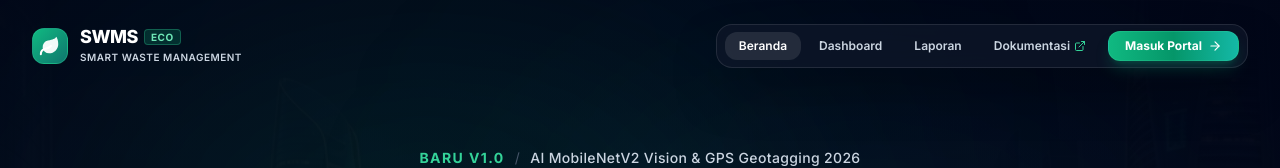
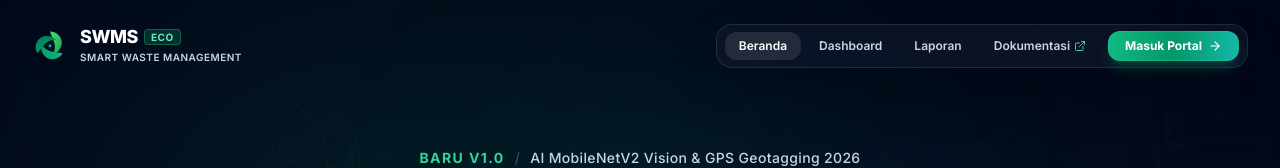
Before and after one commit to Rangga11268/smart-waste-management-system, a Next.js app in the folder web/: page / in a window 1280 px wide. Shown: the top 168 px of the page. Built offline with nearby package versions, Linux system fonts and the light colour scheme.

Commit message:
fix(brand): restore authentic SWMS botanical 3-leaf recycling cycle mark across all headers and sidebars

```diff
--- a/web/src/components/Logo.tsx
+++ b/web/src/components/Logo.tsx
@@ -18,37 +18,72 @@ export default function Logo({
 
   return (
     <div className={cn('inline-flex items-center gap-2.5 sm:gap-3 select-none shrink-0', className)}>
-      {/* High-Contrast Bold Eco Emblem Tile matching Image 4 */}
-      <div
-        className={cn(
-          'flex items-center justify-center rounded-xl shrink-0 transition-transform duration-200 hover:scale-105 shadow-xs',
-          isInverted
-            ? 'bg-gradient-to-br from-emerald-500 to-teal-700 text-white border border-emerald-400/30'
-            : 'bg-gradient-to-br from-emerald-600 via-emerald-600 to-teal-700 text-white shadow-emerald-700/20'
-        )}
-        style={{ width: size, height: size }}
+      {/* Authentic SWMS Botanical 3-Leaf Cycle Mark */}
+      <svg
+        width={size}
+        height={size}
+        viewBox="0 0 256 256"
+        fill="none"
+        xmlns="http://www.w3.org/2000/svg"
+        className="shrink-0 transition-transform duration-200 hover:scale-105"
+        aria-hidden="true"
       >
-        <svg
-          width={Math.round(size * 0.62)}
-          height={Math.round(size * 0.62)}
-          viewBox="0 0 24 24"
-          fill="none"
-          xmlns="http://www.w3.org/2000/svg"
-          aria-hidden="true"
-        >
+        <defs>
+          <linearGradient id="swmsLeafA" x1="0%" y1="0%" x2="100%" y2="100%">
+            <stop offset="0%" stopColor="#4ADE80" />
+            <stop offset="100%" stopColor="#16A34A" />
+          </linearGradient>
+          <linearGradient id="swmsLeafB" x1="0%" y1="0%" x2="100%" y2="100%">
+            <stop offset="0%" stopColor="#10B981" />
+            <stop offset="100%" stopColor="#059669" />
+          </linearGradient>
+          <linearGradient id="swmsLeafC" x1="0%" y1="0%" x2="100%" y2="100%">
+            <stop offset="0%" stopColor="#059669" />
+            <stop offset="100%" stopColor="#047857" />
+          </linearGradient>
+        </defs>
+        <g transform="translate(128,128)">
+          {/* Leaf 1 (Top) */}
           <path
-            d="M11 20A7 7 0 0 1 9.8 6.1C15.5 5 17 4.48 19 2c1 2 2 4.18 2 8 0 5.5-4.5 10-10 10Z"
-            fill="white"
-            fillOpacity="0.95"
+            d="M 0,-104 C 42,-104 84,-72 84,-24 C 84,16 54,48 16,62 C 34,36 38,10 32,-16 C 26,-42 12,-74 0,-104 Z"
+            fill="url(#swmsLeafA)"
           />
           <path
-            d="M2 21c0-3 1.85-5.36 5.08-6C9.5 14.52 12 13 13 12"
-            stroke="white"
-            strokeWidth="2.2"
-            strokeLinecap="round"
+            d="M 0,-104 C 18,-70 24,-40 20,-10 C 18,12 8,34 -4,50 C 8,36 14,18 14,-4 C 14,-28 8,-66 0,-104 Z"
+            fill="#15803D"
+            opacity="0.3"
           />
-        </svg>
-      </div>
+
+          {/* Leaf 2 (Bottom Right, 120deg) */}
+          <g transform="rotate(120)">
+            <path
+              d="M 0,-104 C 42,-104 84,-72 84,-24 C 84,16 54,48 16,62 C 34,36 38,10 32,-16 C 26,-42 12,-74 0,-104 Z"
+              fill="url(#swmsLeafB)"
+            />
+            <path
+              d="M 0,-104 C 18,-70 24,-40 20,-10 C 18,12 8,34 -4,50 C 8,36 14,18 14,-4 C 14,-28 8,-66 0,-104 Z"
+              fill="#065F46"
+              opacity="0.3"
+            />
+          </g>
+
+          {/* Leaf 3 (Bottom Left, 240deg) */}
+          <g transform="rotate(240)">
+            <path
+              d="M 0,-104 C 42,-104 84,-72 84,-24 C 84,16 54,48 16,62 C 34,36 38,10 32,-16 C 26,-42 12,-74 0,-104 Z"
+              fill="url(#swmsLeafC)"
+            />
+            <path
+              d="M 0,-104 C 18,-70 24,-40 20,-10 C 18,12 8,34 -4,50 C 8,36 14,18 14,-4 C 14,-28 8,-66 0,-104 Z"
+              fill="#047857"
+              opacity="0.4"
+            />
+          </g>
+
+          {/* Center Seed */}
+          <circle cx="0" cy="0" r="10" fill="#10B981" />
+        </g>
+      </svg>
 
       {showText && (
         <div className="flex flex-col whitespace-nowrap min-w-0">
```
